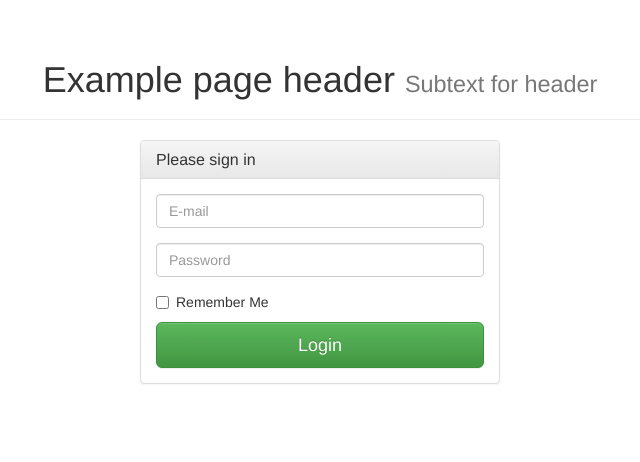
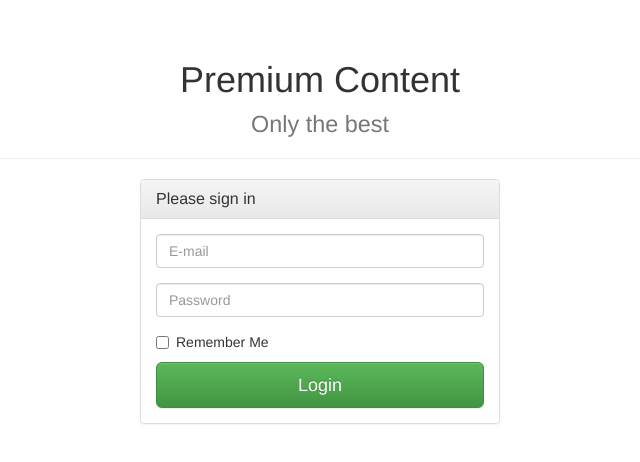
Before and after one commit to septechjsingh/myRepo, a website: page public/index.html in a window 1280 px wide. Shown: the whole page, without its empty margins (320-960 px from the left). Drawn offline with nearby package versions, Linux system fonts and the light colour scheme; some packages are replaced by stand-ins of ours; a script that the page names is missing.

Commit message:
Header Change

```diff
--- a/public/header.html
+++ b/public/header.html
@@ -1,8 +1,7 @@
 <div class="page-header text-center">
-
     <h1>
-      Example page header
-      <small>Subtext for header</small>
-   </h1>
-
+        Premium Content
+        <br>
+        <small>Only the best</small>
+    </h1>
 </div>
```
